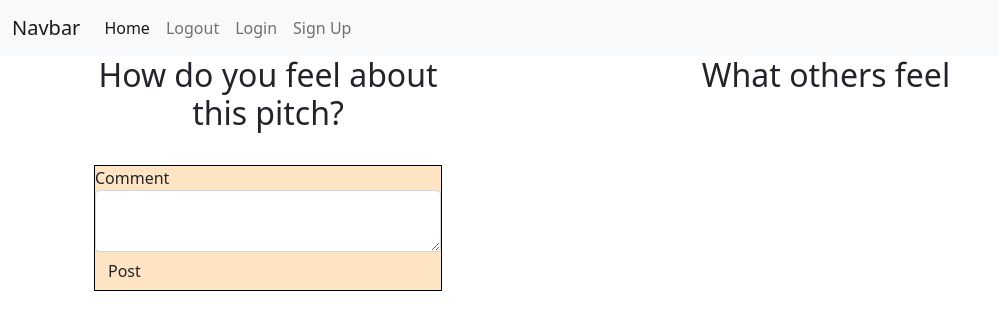
After one commit to Paullete/minute-pitch, a Flask app: page /comment/1 in a window 1280 px wide. The commit adds this page. Shown: the top 330 px of the page, without its empty margins (0-998 px from the left). Run offline with Flask 2, Linux system fonts and the light colour scheme; a user stored in the database is signed in; data comes from the database, SQL or seed files in the repository; both versions use the stored data as it was after the commit; some libraries are stand-ins or nearby versions.

Commit message:
user forms

```diff
--- a/app/auth/views.py
+++ b/app/auth/views.py
@@ -18,7 +18,7 @@ def login():
             if check_password_hash(user.password, password):
                 flash('Logged in successfully', category='success')
                 login_user(user)
-                return redirect(url_for('app.main.index'))
+                return redirect(url_for('main.index'))
             else:
                 flash('You entered wrong email or password', category='error')
         else:
--- a/app/main/forms.py
+++ b/app/main/forms.py
@@ -8,4 +8,13 @@ class PitchForm(FlaskForm):
     category = SelectField('Category', choices=[('Love', 'Love'), ('Life', 'Life'), ('Motivation', 'Motivation')],
                            validators=[InputRequired()])
     content = TextAreaField('Content', validators=[InputRequired()])
-    submit = SubmitField('Pitch')
+    submit = SubmitField('Post')
+
+
+class Vote(FlaskForm):
+    submit = SubmitField('Like')
+
+
+class CommentForm(FlaskForm):
+    comment = TextAreaField('Comment', validators=[InputRequired()])
+    submit = SubmitField('Post')
--- a/app/main/views.py
+++ b/app/main/views.py
@@ -2,23 +2,14 @@ from . import main
 from .. import db
 from flask import render_template, redirect, url_for
 from flask_login import login_required, current_user
-from ..models import Pitch, User
-from .forms import PitchForm
+from ..models import Pitch, Comment
+from .forms import PitchForm, CommentForm
 
 
 @main.route('/')
 @login_required
 def index():
     return render_template("index.html", user=current_user)
-
-
-@main.route('/pitches')
-@login_required
-def pitches():
-    pitches = Pitch.query.all()
-    for pitch in pitches:
-        print(pitch.content)
-    return render_template('display_pitch.html', pitches=pitches)
 
 
 @main.route('/new_pitch', methods=['GET', 'POST'])
@@ -31,8 +22,32 @@ def new_pitch():
         content = form.content.data
         user_id = current_user._get_current_object().id
         new_pitch_obj = Pitch(title=title, category=category, content=content, user_id=user_id)
-        # new_pitch_obj.save()
         db.session.add(new_pitch_obj)
         db.session.commit()
-        return redirect(url_for('app.main.index'))
+        return redirect(url_for('main.index'))
     return render_template('new_pitch.html', form=form)
+
+
+@main.route('/pitches')
+@login_required
+def pitches():
+    pitches = Pitch.query.all()
+    for pitch in pitches:
+        print(pitch.content)
+    return render_template('display_pitch.html', pitches=pitches)
+
+
+@main.route('/comment/<int:pitch_id>', methods=['POST', 'GET'])
+@login_required
+def new_comment(pitch_id):
+    form = CommentForm()
+    comments = Comment.query.filter_by(pitch_id=pitch_id)
+    pitch = Pitch.query.get(pitch_id)
+    user_id = current_user._get_current_object().id
+    if form.validate_on_submit():
+        comment = form.comment.data
+        new_comment_obj = Comment(comment=comment, user_id=user_id, pitch_id=pitch_id)
+        db.session.add(new_comment_obj)
+        db.session.commit()
+        return redirect(url_for('main.new_comment', pitch_id = pitch_id))
+    return render_template('comment.html', comments=comments, pitch=pitch, form=form)
--- a/app/static/css/login.css
+++ b/app/static/css/login.css
@@ -1,4 +1,4 @@
 form {
     border: 1px solid black;
-    background-color: aqua;
+    background-color: bisque;
 }
--- a/app/templates/base.html
+++ b/app/templates/base.html
@@ -5,6 +5,7 @@
     <title>Title</title>
      <!-- Bootstrap CSS -->
     <link href="https://cdn.jsdelivr.net/npm/bootstrap@5.0.2/dist/css/bootstrap.min.css" rel="stylesheet" integrity="sha384-EVSTQN3/azprG1Anm3QDgpJLIm9Nao0Yz1ztcQTwFspd3yD65VohhpuuCOmLASjC" crossorigin="anonymous">
+    <link rel="stylesheet" href="https://maxcdn.bootstrapcdn.com/font-awesome/4.4.0/css/font-awesome.min.css">
     <link rel="stylesheet" href="../static/css/login.css">
     <link rel="stylesheet" href="../static/css/signup.css">
 
--- /dev/null
+++ b/app/templates/comment.html
@@ -0,0 +1,19 @@
+{% extends 'base.html'%}
+{% import "bootstrap/wtf.html" as wtf %}
+
+{% block content %}
+<div class="container-fluid">
+    <div class="row">
+        <div class="col-md-4">
+            <h2 class="text-center">How do you feel about this pitch?</h2>
+            <br>
+            {{wtf.quick_form(form)}}
+        </div>
+        <div class="col-md-8">
+             <h2 class="text-center">What others feel</h2>
+            <br>
+            <div></div>
+        </div>
+    </div>
+</div>
+{% endblock%}
--- a/app/templates/new_pitch.html
+++ b/app/templates/new_pitch.html
@@ -3,9 +3,13 @@
 
 {% block content %}
 <div class="container">
-     <div class="col-md-12">
+    <div class="row">
+        <div class="col-md-3"></div>
+     <div class="col-md-6">
          <h2 class="text-center">Post a pitch</h2>
             {{ wtf.quick_form(form) }}
           </div>
+        <div class="col-md-3"></div>
      </div>
+    </div>
 {% endblock %}
```
Also changed, not shown: app/templates/display_pitch_macro.html (+9 -1 lines), app/database.db.
